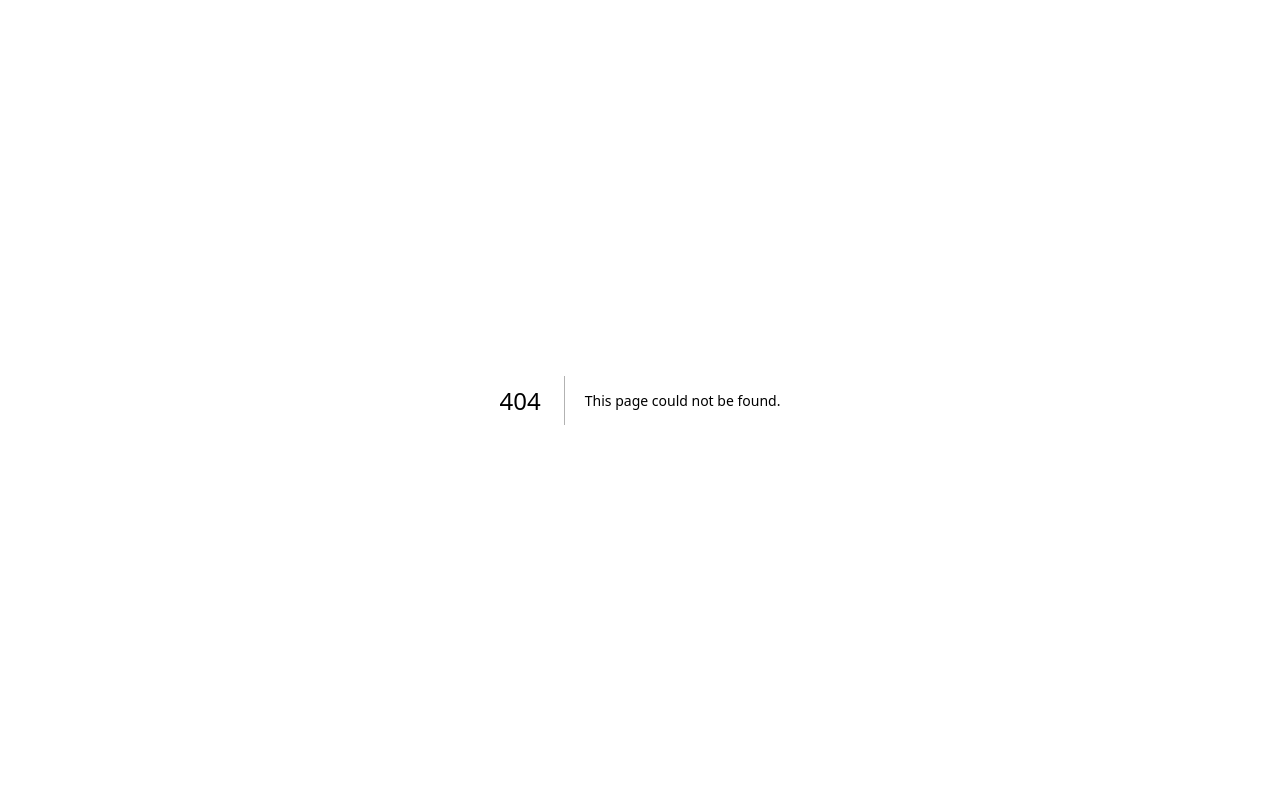
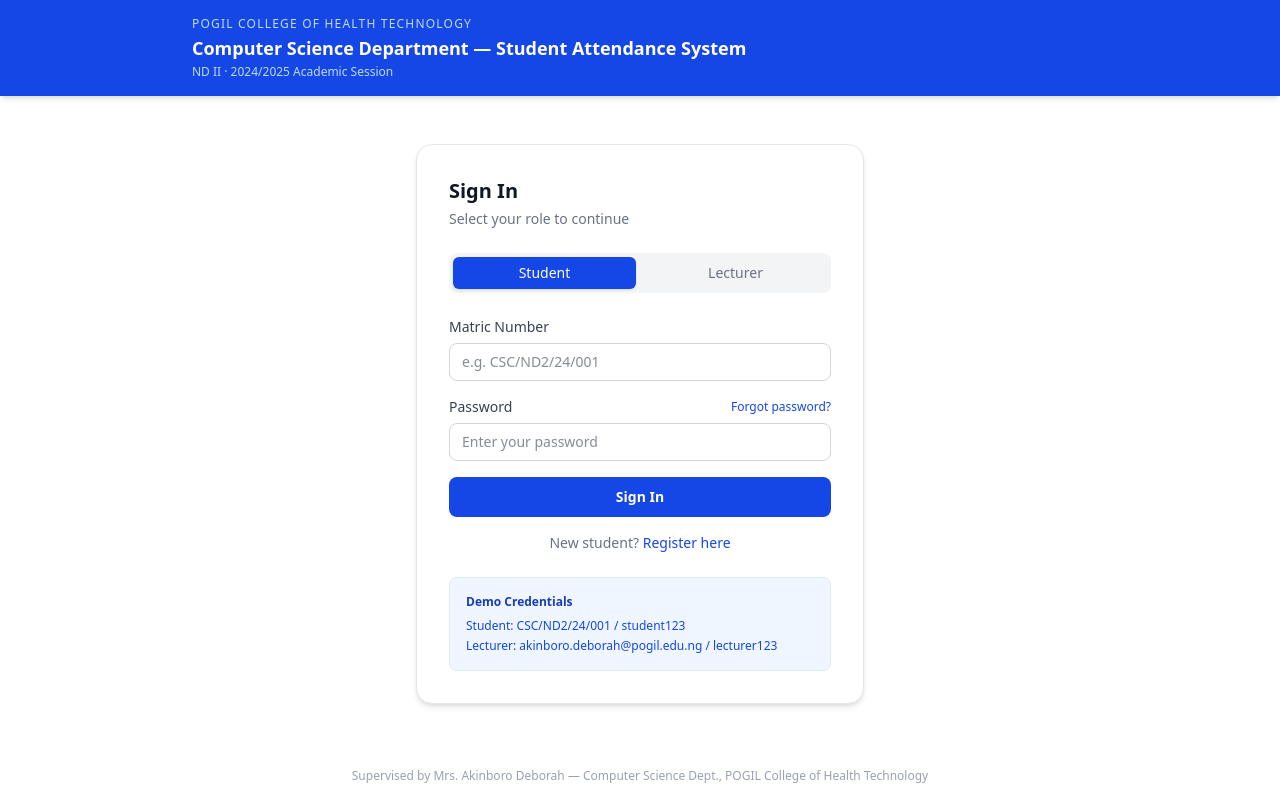
Before and after one commit to SirCozy/pogil-qr-attendance-system, a Next.js app: page /login in a window 1280 px wide. Before the commit this address had no page. Built offline with nearby package versions, Linux system fonts and the light colour scheme.

Commit message:
Initial working version of POGIL QR Attendance Management System

```diff
--- /dev/null
+++ b/src/app/login/page.tsx
@@ -0,0 +1,151 @@
+"use client";
+
+import { useState, useEffect } from "react";
+import { useRouter, useSearchParams } from "next/navigation";
+import Link from "next/link";
+import { Suspense } from "react";
+
+function LoginForm() {
+  const router = useRouter();
+  const searchParams = useSearchParams();
+  const [role, setRole] = useState<"student" | "lecturer">("student");
+  const [identifier, setIdentifier] = useState("");
+  const [password, setPassword] = useState("");
+  const [error, setError] = useState("");
+  const [success, setSuccess] = useState("");
+  const [loading, setLoading] = useState(false);
+
+  useEffect(() => {
+    if (searchParams.get("registered") === "1") {
+      setSuccess("Account created! You can now sign in.");
+    }
+  }, [searchParams]);
+
+  const handleSubmit = async (e: React.FormEvent) => {
+    e.preventDefault();
+    setLoading(true);
+    setError("");
+    setSuccess("");
+
+    const res = await fetch("/api/auth/login", {
+      method: "POST",
+      headers: { "Content-Type": "application/json" },
+      body: JSON.stringify({ role, identifier, password }),
+    });
+
+    const data = await res.json();
+    if (!res.ok) {
+      setError(data.error || "Login failed");
+      setLoading(false);
+      return;
+    }
+
+    if (data.role === "student") router.push("/student/dashboard");
+    else if (data.role === "lecturer") router.push("/lecturer/dashboard");
+    else router.push("/admin/dashboard");
+  };
+
+  return (
+    <div className="bg-white rounded-2xl shadow-md border border-gray-200 p-8 w-full max-w-md">
+      <h2 className="text-xl font-semibold text-gray-900 mb-1">Sign In</h2>
+      <p className="text-sm text-gray-500 mb-6">Select your role to continue</p>
+
+      <div className="flex gap-2 mb-6 p-1 bg-gray-100 rounded-lg">
+        {(["student", "lecturer"] as const).map((r) => (
+          <button key={r} type="button"
+            onClick={() => { setRole(r); setIdentifier(""); setError(""); setSuccess(""); }}
+            className={`flex-1 py-1.5 rounded-md text-sm font-medium transition-colors ${
+              role === r ? "bg-blue-700 text-white shadow-sm" : "text-gray-500 hover:text-gray-700"
+            }`}>
+            {r.charAt(0).toUpperCase() + r.slice(1)}
+          </button>
+        ))}
+      </div>
+
+      <form onSubmit={handleSubmit} className="space-y-4">
+        <div>
+          <label className="block text-sm font-medium text-gray-700 mb-1.5">
+            {role === "student" ? "Matric Number" : "Email Address"}
+          </label>
+          <input
+            type={role === "student" ? "text" : "email"}
+            value={identifier}
+            onChange={(e) => setIdentifier(e.target.value)}
+            placeholder={role === "student" ? "e.g. CSC/ND2/24/001" : "e.g. akinboro.deborah@pogil.edu.ng"}
+            required
+            className="w-full px-3 py-2 border border-gray-300 rounded-lg text-sm focus:outline-none focus:ring-2 focus:ring-blue-600 focus:border-transparent"
+          />
+        </div>
+
+        <div>
+          <div className="flex items-center justify-between mb-1.5">
+            <label className="block text-sm font-medium text-gray-700">Password</label>
+            <Link href="/forgot-password" className="text-xs text-blue-700 hover:underline">
+              Forgot password?
+            </Link>
+          </div>
+          <input type="password" value={password} onChange={(e) => setPassword(e.target.value)}
+            placeholder="Enter your password" required
+            className="w-full px-3 py-2 border border-gray-300 rounded-lg text-sm focus:outline-none focus:ring-2 focus:ring-blue-600 focus:border-transparent" />
+        </div>
+
+        {success && (
+          <p className="text-sm text-green-700 bg-green-50 border border-green-200 rounded-lg px-3 py-2">{success}</p>
+        )}
+        {error && (
+          <p className="text-sm text-red-600 bg-red-50 border border-red-200 rounded-lg px-3 py-2">{error}</p>
+        )}
+
+        <button type="submit" disabled={loading}
+          className="w-full py-2.5 bg-blue-700 text-white rounded-lg text-sm font-semibold hover:bg-blue-800 disabled:opacity-50 transition-colors">
+          {loading ? "Signing in..." : "Sign In"}
+        </button>
+      </form>
+
+      <p className="mt-4 text-center text-sm text-gray-500">
+        New student?{" "}
+        <Link href="/register" className="text-blue-700 font-medium hover:underline">Register here</Link>
+      </p>
+
+      <div className="mt-6 p-4 bg-blue-50 rounded-lg border border-blue-100">
+        <p className="text-xs font-semibold text-blue-800 mb-2">Demo Credentials</p>
+        <div className="space-y-1">
+          <p className="text-xs text-blue-700">
+            <span className="font-medium">Student:</span> CSC/ND2/24/001 / student123
+          </p>
+          <p className="text-xs text-blue-700">
+            <span className="font-medium">Lecturer:</span> akinboro.deborah@pogil.edu.ng / lecturer123
+          </p>
+        </div>
+      </div>
+    </div>
+  );
+}
+
+export default function LoginPage() {
+  return (
+    <div className="min-h-screen flex flex-col bg-white">
+      <header className="bg-blue-700 text-white py-4 px-6 shadow-md">
+        <div className="max-w-4xl mx-auto">
+          <p className="text-xs font-medium uppercase tracking-widest text-blue-200">
+            POGIL College of Health Technology
+          </p>
+          <h1 className="text-lg font-bold mt-0.5">
+            Computer Science Department — Student Attendance System
+          </h1>
+          <p className="text-xs text-blue-200 mt-0.5">ND II · 2024/2025 Academic Session</p>
+        </div>
+      </header>
+
+      <div className="flex-1 flex items-center justify-center px-4 py-10">
+        <Suspense fallback={<div className="text-sm text-gray-400">Loading...</div>}>
+          <LoginForm />
+        </Suspense>
+      </div>
+
+      <footer className="text-center py-4 text-xs text-gray-400">
+        Supervised by Mrs. Akinboro Deborah &mdash; Computer Science Dept., POGIL College of Health Technology
+      </footer>
+    </div>
+  );
+}
```
